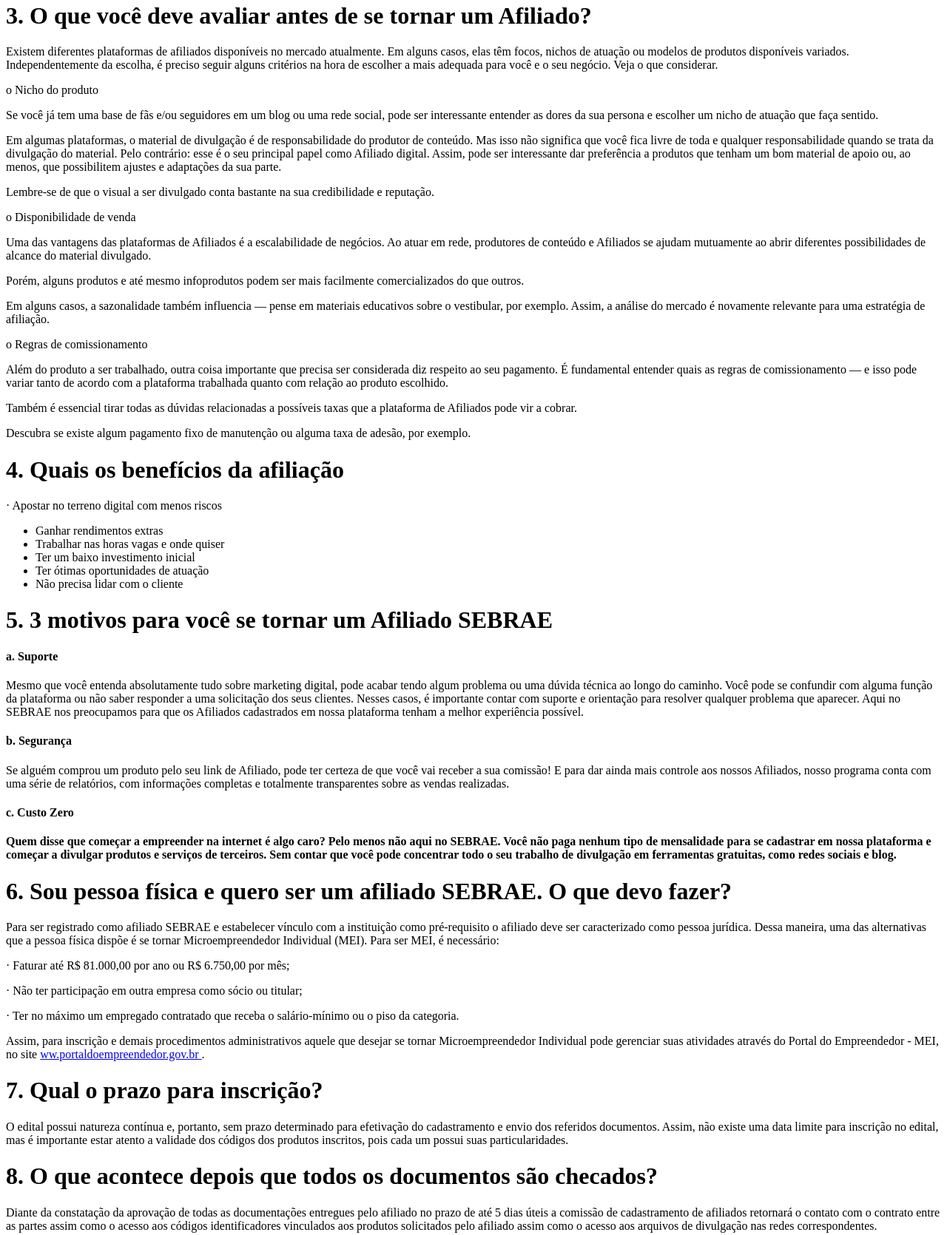
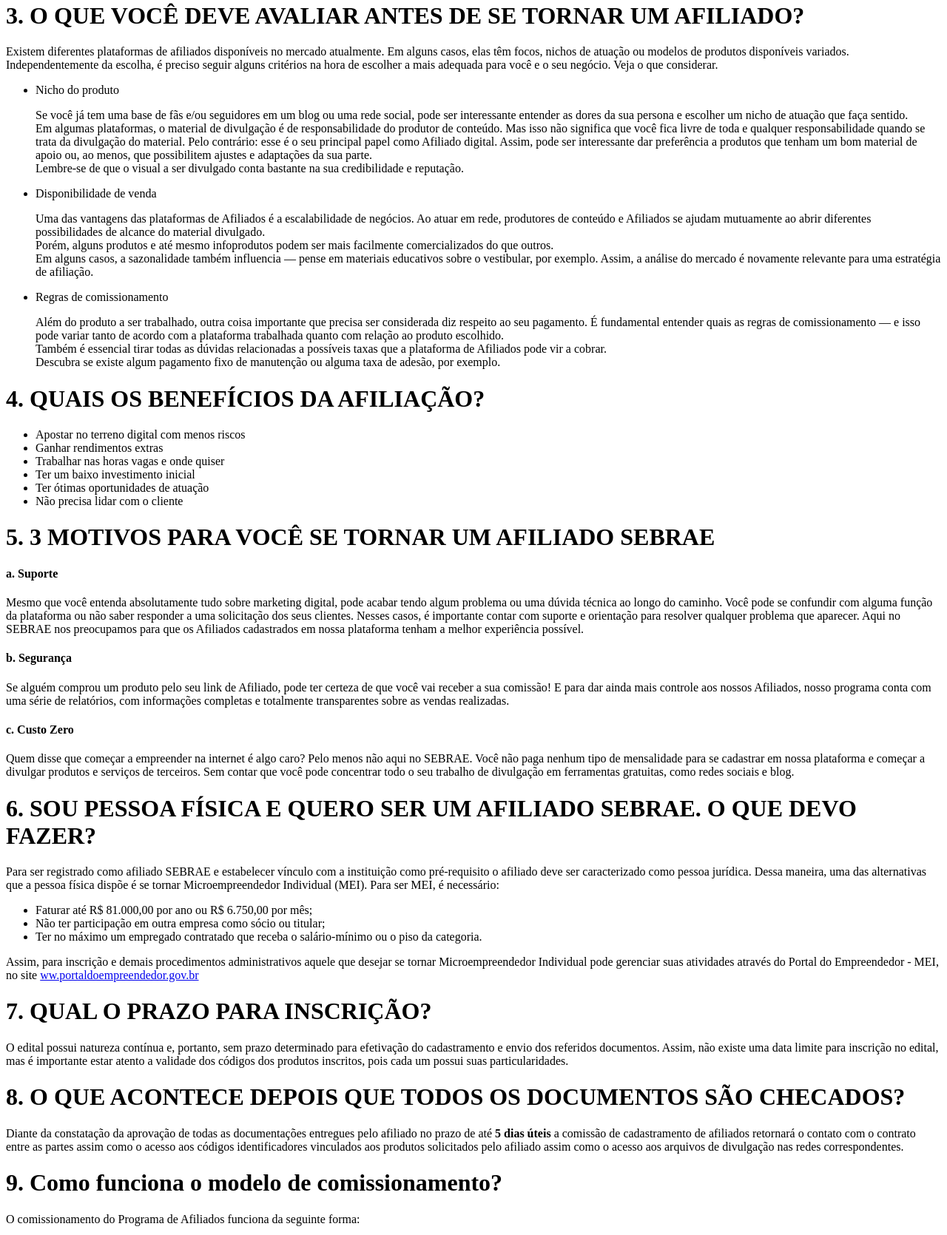
Before and after one commit to Afiliadossebrae/FAQ-SEBRAE, a plain HTML site: page index.html in a window 1280 px wide. Shown: the part 1179-2849 px from the top of the page at 74% size. Drawn offline with Linux system fonts and the light colour scheme.

Commit message:
Add files via upload

```diff
--- a/index.html
+++ b/index.html
@@ -17,13 +17,6 @@
             vídeos no YouTube ou e-mail marketing, por exemplo. E sempre que esse
             Afiliado fechar um negócio, recebe uma comissão.
         </p>
-
-
-    </body>
-</html>
-
-
-
 
         <h1>2. QUAIS OS PRÉ-REQUISITOS PARA SER UMA EMPRESA AFILIADA?</h1>
         <ol>
@@ -67,104 +60,73 @@
             </li>
         </ol>
 
-
-<h1>
-    <a name="_Toc106026086">
-        3. O que você deve avaliar antes de se tornar um Afiliado?
-    </a>
-</h1>
+        <h1>3. O QUE VOCÊ DEVE AVALIAR ANTES DE SE TORNAR UM AFILIADO?</h1>
         <p>
             Existem diferentes plataformas de afiliados disponíveis no mercado
             atualmente. Em alguns casos, elas têm focos, nichos de atuação ou modelos
             de produtos disponíveis variados. Independentemente da escolha, é preciso
             seguir alguns critérios na hora de escolher a mais adequada para você e o
             seu negócio. Veja o que considerar.
-</p>
-<p>
-    o Nicho do produto
-</p>
+            <ul>
+                <li>
+                    Nicho do produto
                     <p>
                         Se você já tem uma base de fãs e/ou seguidores em um blog ou uma rede
                         social, pode ser interessante entender as dores da sua persona e escolher
-    um nicho de atuação que faça sentido.
-</p>
-<p>
+                        um nicho de atuação que faça sentido. <br>
                         Em algumas plataformas, o material de divulgação é de responsabilidade do
                         produtor de conteúdo. Mas isso não significa que você fica livre de toda e
                         qualquer responsabilidade quando se trata da divulgação do material. Pelo
                         contrário: esse é o seu principal papel como Afiliado digital. Assim, pode
                         ser interessante dar preferência a produtos que tenham um bom material de
-    apoio ou, ao menos, que possibilitem ajustes e adaptações da sua parte.
-</p>
-<p>
+                        apoio ou, ao menos, que possibilitem ajustes e adaptações da sua parte. <br>
                         Lembre-se de que o visual a ser divulgado conta bastante na sua
                         credibilidade e reputação.
                     </p>
-<p>
-    o Disponibilidade de venda
-</p>
+                </li>
+                <li>
+                    Disponibilidade de venda
                     <p>
                         Uma das vantagens das plataformas de Afiliados é a escalabilidade de
                         negócios. Ao atuar em rede, produtores de conteúdo e Afiliados se ajudam
                         mutuamente ao abrir diferentes possibilidades de alcance do material
-    divulgado.
-</p>
-<p>
+                        divulgado. <br>
                         Porém, alguns produtos e até mesmo infoprodutos podem ser mais facilmente
-    comercializados do que outros.
-</p>
-<p>
+                        comercializados do que outros. <br>
                         Em alguns casos, a sazonalidade também influencia — pense em materiais
                         educativos sobre o vestibular, por exemplo. Assim, a análise do mercado é
                         novamente relevante para uma estratégia de afiliação.
                     </p>
-<p>
-    o Regras de comissionamento
-</p>
+                </li>
+                <li>
+                    Regras de comissionamento
                     <p>
                         Além do produto a ser trabalhado, outra coisa importante que precisa ser
                         considerada diz respeito ao seu pagamento. É fundamental entender quais as
                         regras de comissionamento — e isso pode variar tanto de acordo com a
-    plataforma trabalhada quanto com relação ao produto escolhido.
+                        plataforma trabalhada quanto com relação ao produto escolhido. <br>
+                        Também é essencial tirar todas as dúvidas relacionadas a possíveis taxas
+                        que a plataforma de Afiliados pode vir a cobrar. <br>
+                        Descubra se existe algum pagamento fixo de manutenção ou alguma taxa de
+                        adesão, por exemplo. <br>
                     </p>
-<p>
-    Também é essencial tirar todas as dúvidas relacionadas a possíveis taxas
-    que a plataforma de Afiliados pode vir a cobrar.
-</p>
-<p>
-    Descubra se existe algum pagamento fixo de manutenção ou alguma taxa de
-    adesão, por exemplo.
-</p>
-<h1>
-    <a name="_Toc106026087">4. Quais os benefícios da afiliação</a>
-</h1>
-<p>
-    · Apostar no terreno digital com menos riscos
-</p>
-<ul>
-    <li>
-        Ganhar rendimentos extras
-    </li>
-    <li>
-        Trabalhar nas horas vagas e onde quiser
-    </li>
-    <li>
-        Ter um baixo investimento inicial
-    </li>
-    <li>
-        Ter ótimas oportunidades de atuação
-    </li>
-    <li>
-        Não precisa lidar com o cliente
                 </li>
             </ul>
-<h1>
-    <a name="_Toc106026088">5. 3 motivos para você se tornar um Afiliado SEBRAE</a>
-</h1>
-<h4>
-    <strong>a. </strong>
-    Suporte <strong></strong>
-</h4>
+        </p>
+
+        <h1>4. QUAIS OS BENEFÍCIOS DA AFILIAÇÃO?</h1>
+        <ul>
+            <li>Apostar no terreno digital com menos riscos</li>
+            <li>Ganhar rendimentos extras</li>
+            <li>Trabalhar nas horas vagas e onde quiser</li>
+            <li>Ter um baixo investimento inicial</li>
+            <li>Ter ótimas oportunidades de atuação</li>
+            <li>Não precisa lidar com o cliente</li>
+        </ul>
+
+        <h1>5. 3 MOTIVOS PARA VOCÊ SE TORNAR UM AFILIADO SEBRAE</h1>
+        <p>
+            <h4>a. Suporte</h4>
                 <p>
                     Mesmo que você entenda absolutamente tudo sobre marketing digital, pode
                     acabar tendo algum problema ou uma dúvida técnica ao longo do caminho. Você
@@ -174,10 +136,7 @@
                     SEBRAE nos preocupamos para que os Afiliados cadastrados em nossa
                     plataforma tenham a melhor experiência possível.
                 </p>
-<h4>
-    <strong>b. </strong>
-    Segurança<strong></strong>
-</h4>
+            <h4>b. Segurança</h4>
                 <p>
                     Se alguém comprou um produto pelo seu link de Afiliado, pode ter certeza de
                     que você vai receber a sua comissão! E para dar ainda mais controle aos
@@ -185,51 +144,38 @@
                     informações completas e totalmente transparentes sobre as vendas
                     realizadas.
                 </p>
-<h4>
-    <strong>c. </strong>
-    Custo Zero<strong></strong>
-</h4>
-<h4>
+            <h4>c. Custo Zero</h4>
+                <p>
                     Quem disse que começar a empreender na internet é algo caro? Pelo menos não
                     aqui no SEBRAE. Você não paga nenhum tipo de mensalidade para se cadastrar
                     em nossa plataforma e começar a divulgar produtos e serviços de terceiros.
                     Sem contar que você pode concentrar todo o seu trabalho de divulgação em
                     ferramentas gratuitas, como redes sociais e blog.
-</h4>
-<h1>
-    <a name="_Toc106026089">
-        6. Sou pessoa física e quero ser um afiliado SEBRAE. O que devo fazer?
-    </a>
-</h1>
+                </p>
+        </p>
+
+        <h1> 6. SOU PESSOA FÍSICA E QUERO SER UM AFILIADO SEBRAE. O QUE DEVO FAZER?</h1>
         <p>
             Para ser registrado como afiliado SEBRAE e estabelecer vínculo com a
             instituição como pré-requisito o afiliado deve ser caracterizado como
             pessoa jurídica. Dessa maneira, uma das alternativas que a pessoa física
             dispõe é se tornar Microempreendedor Individual (MEI). Para ser MEI, é
             necessário:
-</p>
-<p>
-    · Faturar até R$ 81.000,00 por ano ou R$ 6.750,00 por mês;
-</p>
-<p>
-    · Não ter participação em outra empresa como sócio ou titular;
-</p>
-<p>
-    · Ter no máximo um empregado contratado que receba o salário-mínimo ou o
-    piso da categoria.
-</p>
-<p>
+            <ul>
+                <li>Faturar até R$ 81.000,00 por ano ou R$ 6.750,00 por mês;</li>
+                <li>Não ter participação em outra empresa como sócio ou titular;</li>
+                <li>Ter no máximo um empregado contratado que receba o salário-mínimo ou o piso da categoria.</li>
+            </ul>
+
             Assim, para inscrição e demais procedimentos administrativos aquele que
             desejar se tornar Microempreendedor Individual pode gerenciar suas
             atividades através do Portal do Empreendedor - MEI, no site
             <a href="http://www.portaldoempreendedor.gov.br/">
                 ww.portaldoempreendedor.gov.br
             </a>
-    .
         </p>
-<h1>
-    <a name="_Toc106026090">7. Qual o prazo para inscrição?</a>
-</h1>
+
+        <h1>7. QUAL O PRAZO PARA INSCRIÇÃO?</h1>
         <p>
             O edital possui natureza contínua e, portanto, sem prazo determinado para
             efetivação do cadastramento e envio dos referidos documentos. Assim, não
@@ -237,19 +183,19 @@
             atento a validade dos códigos dos produtos inscritos, pois cada um possui
             suas particularidades.
         </p>
-<h1>
-    <a name="_Toc106026091">
-        8. O que acontece depois que todos os documentos são checados?
-    </a>
-</h1>
+
+        <h1>8. O QUE ACONTECE DEPOIS QUE TODOS OS DOCUMENTOS SÃO CHECADOS?</h1>
         <p>
             Diante da constatação da aprovação de todas as documentações entregues pelo
-    afiliado no prazo de até 5 dias úteis<strong> </strong>a comissão de
+            afiliado no prazo de até <strong>5 dias úteis</strong> a comissão de
             cadastramento de afiliados retornará o contato com o contrato entre as
             partes assim como o acesso aos códigos identificadores vinculados aos
             produtos solicitados pelo afiliado assim como o acesso aos arquivos de
             divulgação nas redes correspondentes.
         </p>
+    </body>
+</html>
+
 <h1>
     <a name="_Toc106026092">9. Como funciona o modelo de comissionamento?</a>
 </h1>
```
Lines whose indentation alone changed are shown as unchanged.
